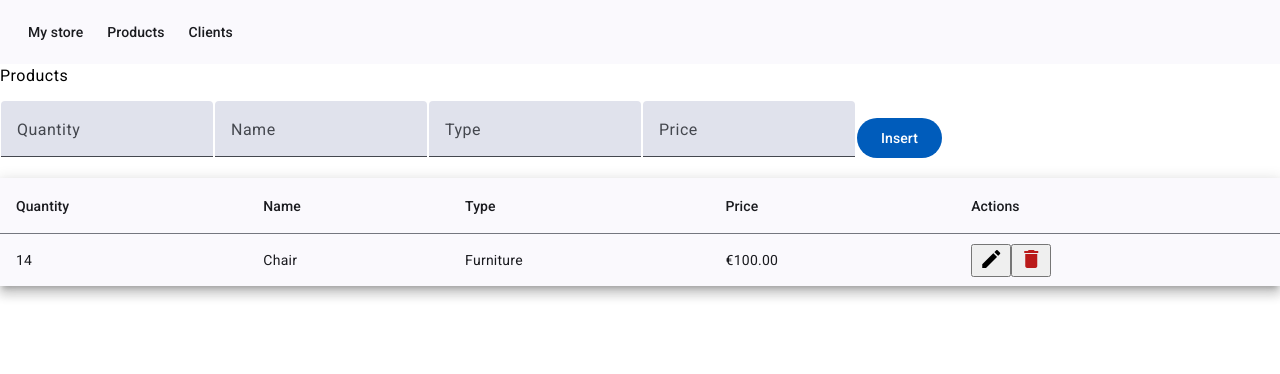
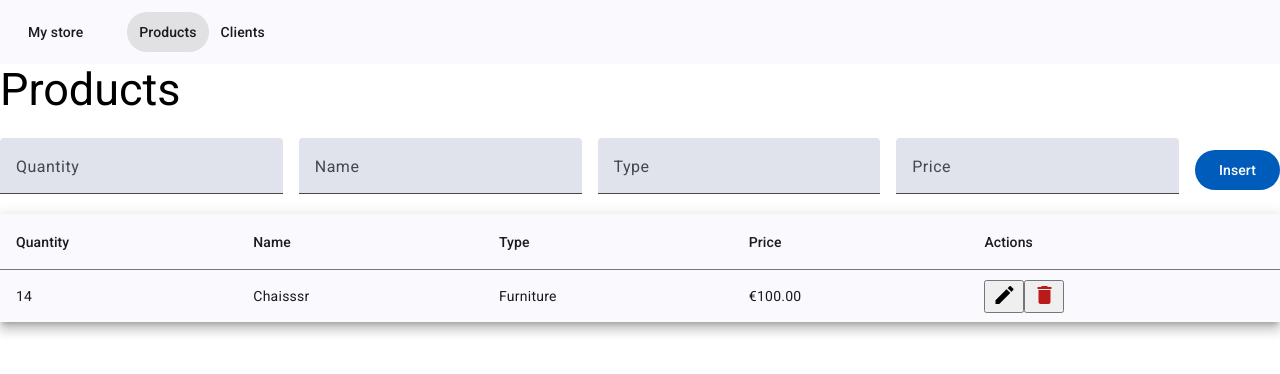
Before and after one commit to eduardodecarvalho/mystore-client, an Angular app: page /products in a window 1280 px wide. Shown: the top 374 px of the page. Built offline with nearby package versions, Linux system fonts and the light colour scheme; data requests are answered from the project's data file.

Commit message:
some styling and active nav link

```diff
--- a/assets/json-server/db.json
+++ b/assets/json-server/db.json
@@ -2,7 +2,7 @@
   "products": [
     {
       "id": "ad62",
-      "name": "Chair",
+      "name": "Chaisssr",
       "type": "Furniture",
       "price": "100",
       "quantity": "14"
--- a/src/app/app.component.css
+++ b/src/app/app.component.css
@@ -0,0 +1,8 @@
+.spacer {
+  flex: 0 1 auto;
+  width: 2rem;
+}
+
+.active-link {
+  background-color: rgba(0, 0, 0, 0.1); /* Change to your preferred active link background color */
+}
--- a/src/app/app.component.html
+++ b/src/app/app.component.html
@@ -1,9 +1,9 @@
 <mat-toolbar>
   <mat-toolbar-row>
-    <a mat-button routerLink="/">My store</a>
+    <a mat-button routerLink="/" routerLinkActive="active-link" [routerLinkActiveOptions]="{ exact: true }">My store</a>
     <span class="spacer"></span>
-    <a mat-button routerLink="/products">Products</a>
-    <a mat-button routerLink="/clients">Clients</a>
+    <a mat-button routerLink="/products" routerLinkActive="active-link">Products</a>
+    <a mat-button routerLink="/clients" routerLinkActive="active-link">Clients</a>
   </mat-toolbar-row>
 </mat-toolbar>
 <router-outlet></router-outlet>
--- a/src/app/app.component.ts
+++ b/src/app/app.component.ts
@@ -1,12 +1,12 @@
-import { Component } from '@angular/core';
-import {RouterLink, RouterOutlet} from '@angular/router';
+import {Component} from '@angular/core';
+import {RouterLink, RouterLinkActive, RouterOutlet} from '@angular/router';
 import {MatToolbarModule} from "@angular/material/toolbar";
 import {MatButtonModule} from "@angular/material/button";
 
 @Component({
   selector: 'app-root',
   standalone: true,
-  imports: [RouterOutlet, MatToolbarModule, MatButtonModule, RouterLink],
+  imports: [RouterOutlet, MatToolbarModule, MatButtonModule, RouterLink, RouterLinkActive],
   templateUrl: './app.component.html',
   styleUrl: './app.component.css'
 })
--- a/src/app/product/product.component.css
+++ b/src/app/product/product.component.css
@@ -0,0 +1,45 @@
+.product-form {
+  display: flex;
+  flex-direction: row;
+  gap: 1rem;
+}
+
+.form-row {
+  display: flex;
+  align-items: center;
+  gap: 1rem;
+  flex-wrap: wrap;
+  width: 100%;
+}
+
+.full-width {
+  flex: 1;
+}
+
+.button-row {
+  display: flex;
+  align-items: center;
+  justify-content: center;
+}
+
+.button-row button {
+  margin-top: -0.75rem; /* Hacky way, but hey it works */
+}
+
+
+@media (max-width: 700px) {
+  .form-row {
+    flex-direction: column;
+    align-items: center;
+  }
+
+  .full-width {
+    width: 90%;
+  }
+
+  .button-row {
+    justify-content: center;
+    width: 90%;
+  }
+
+}
--- a/src/app/product/product.component.html
+++ b/src/app/product/product.component.html
@@ -1,33 +1,28 @@
-<p>Products</p>
-
+<h2>Products</h2>
 <form [formGroup]="form" class="product-form">
-  <td>
-    <mat-form-field>
+  <div class="form-row">
+    <mat-form-field class="full-width">
       <mat-label>Quantity</mat-label>
       <input matInput formControlName="quantity" type="number" placeholder="Quantity">
     </mat-form-field>
-  <td>
-    <mat-form-field>
+    <mat-form-field class="full-width">
       <mat-label>Name</mat-label>
       <input matInput formControlName="name" placeholder="Name">
     </mat-form-field>
-  <td>
-    <mat-form-field>
+    <mat-form-field class="full-width">
       <mat-label>Type</mat-label>
       <input matInput formControlName="type" placeholder="Type">
     </mat-form-field>
-  <td>
-    <mat-form-field>
+    <mat-form-field class="full-width">
       <mat-label>Price</mat-label>
       <input matInput formControlName="price" type="number" placeholder="Price">
     </mat-form-field>
-  <td>
-    <section>
-      <div class="insert-button-row">
-        <button (click)="saveProduct(form.value)" mat-flat-button>Insert</button>
-      </div>
-    </section>
+    <div class="button-row">
+      <button (click)="saveProduct(form.value)" mat-flat-button color="primary">Insert</button>
+    </div>
+  </div>
 </form>
+
 
 <table mat-table [dataSource]="dataSource" class="mat-elevation-z8">
   <ng-container matColumnDef="quantity">
```
